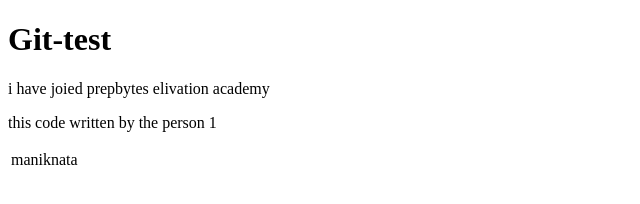
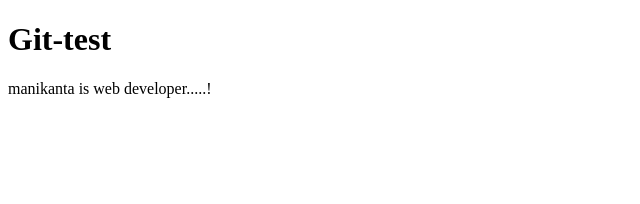
Before and after one commit to raavimanikanta/git-test, a plain HTML site: page index.html in a window 1280 px wide. Shown: the whole page, without its empty margins (0-640 px from the left). Drawn offline with Linux system fonts and the light colour scheme.

Commit message:
add changes

```diff
--- a/index.html
+++ b/index.html
@@ -8,12 +8,6 @@
 </head>
 <body>
     <h1>Git-test</h1>
-    <p>i have joied prepbytes elivation academy</p>
-    <p>this code written by the person 1</p>
-     <table>
-         <tr>
-             <td>maniknata</td>
-         </tr>
-     </table>
+    manikanta is web developer.....!
 </body>
 </html>
```
